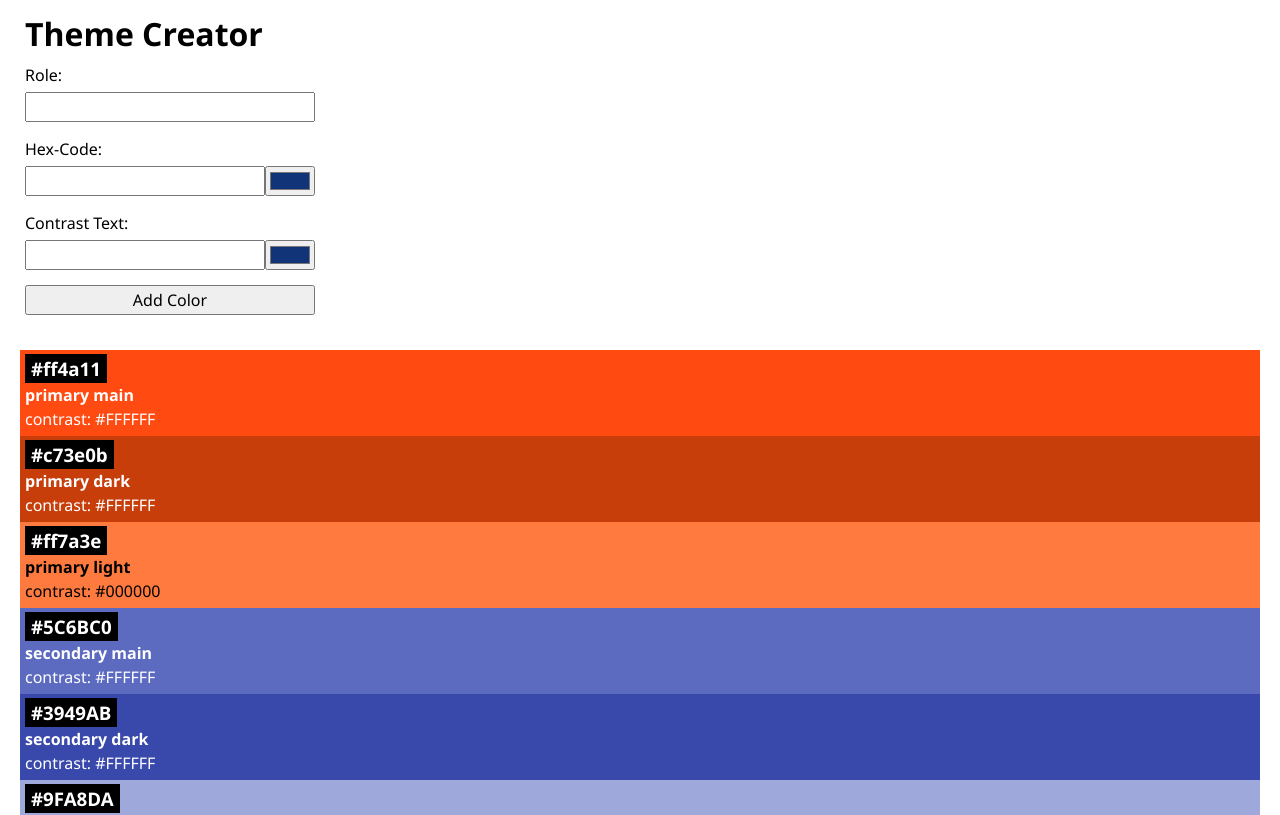
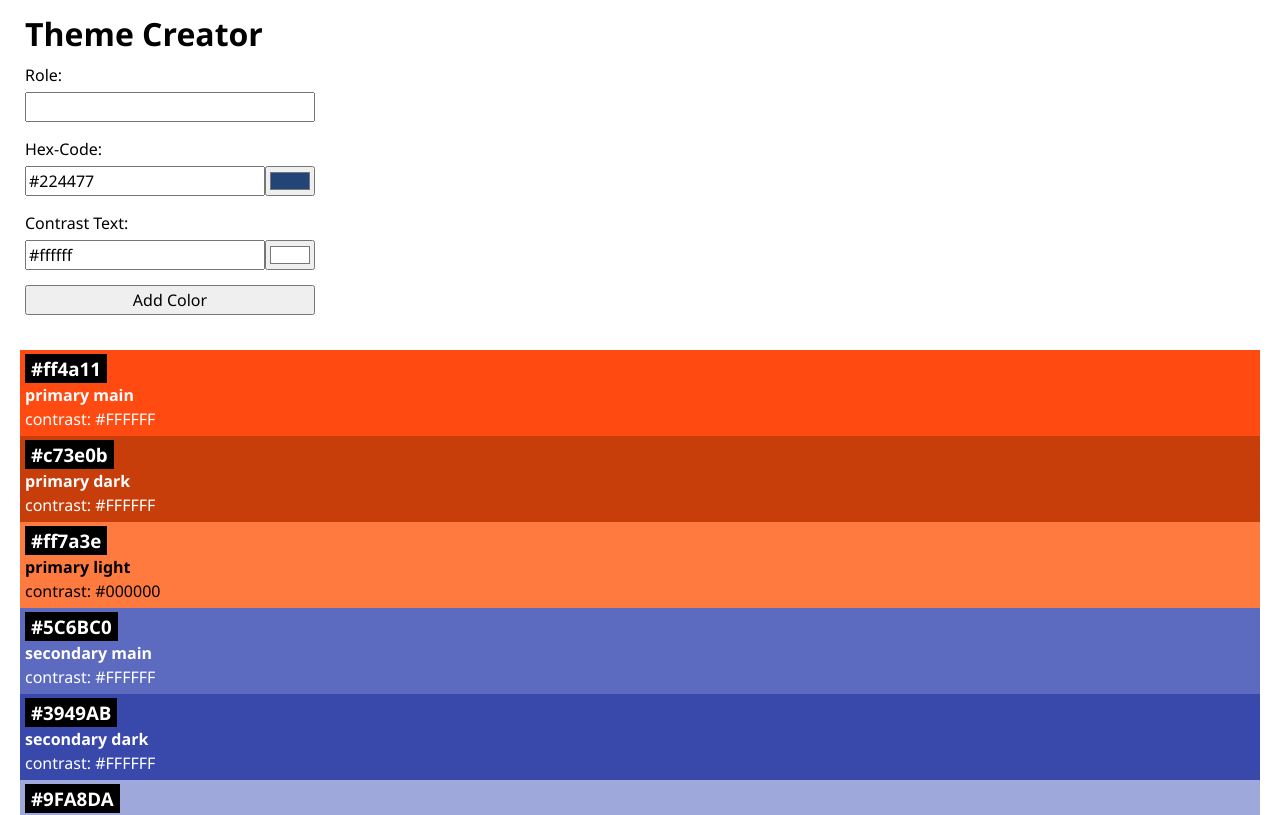
Before and after one commit to janlahse/recap-project-4, a React (Vite) app: page / in a window 1280 px wide. Shown: the top 815 px of the page. Built offline with nearby package versions, Linux system fonts and the light colour scheme.

Commit message:
changed the inputs to be controlled inputs, linked textinputs and their corresponding color inputs, prefilled them

```diff
--- a/src/App.jsx
+++ b/src/App.jsx
@@ -7,7 +7,7 @@ function App() {
   return (
     <>
       <h1>Theme Creator</h1>
-      <ColorForm></ColorForm>
+      <ColorForm />
       {initialColors.map((color) => {
         return <Color key={color.id} color={color} />;
       })}
--- a/src/Components/ColorForm/ColorForm.jsx
+++ b/src/Components/ColorForm/ColorForm.jsx
@@ -6,8 +6,12 @@ export function ColorForm() {
     <form>
       <label htmlFor="role">Role:</label>
       <input id="role" name="role"></input>
-      <ColorInput labelName="Hex-Code:" id="hex-color" />
-      <ColorInput labelName="Contrast Text:" id="contrast-text" />
+      <ColorInput labelName="Hex-Code:" id="hex-color" defaultColor="#224477" />
+      <ColorInput
+        labelName="Contrast Text:"
+        id="contrast-text"
+        defaultColor="#ffffff"
+      />
       <button type="submit">Add Color</button>
     </form>
   );
--- a/src/Components/ColorInput/ColorInput.jsx
+++ b/src/Components/ColorInput/ColorInput.jsx
@@ -1,16 +1,30 @@
+import { useState } from "react";
 import "./ColorInput.css";
 
-export function ColorInput({ labelName, id }) {
+export function ColorInput({ labelName, id, defaultColor }) {
+  const [color, setColor] = useState(defaultColor);
+
+  function handleChange(event) {
+    setColor(event.target.value);
+  }
+
   return (
     <>
       <label htmlFor={id}>{labelName}</label>
       <div className="color-input-container">
-        <input id={id} name={id} className="color-text-input"></input>
+        <input
+          id={id}
+          name={id}
+          className="color-text-input"
+          value={color}
+          onChange={handleChange}
+        ></input>
         <input
           name={id}
           type="color"
           className="color-picker"
-          value="#113377"
+          value={color}
+          onChange={handleChange}
         ></input>
       </div>
     </>
```
